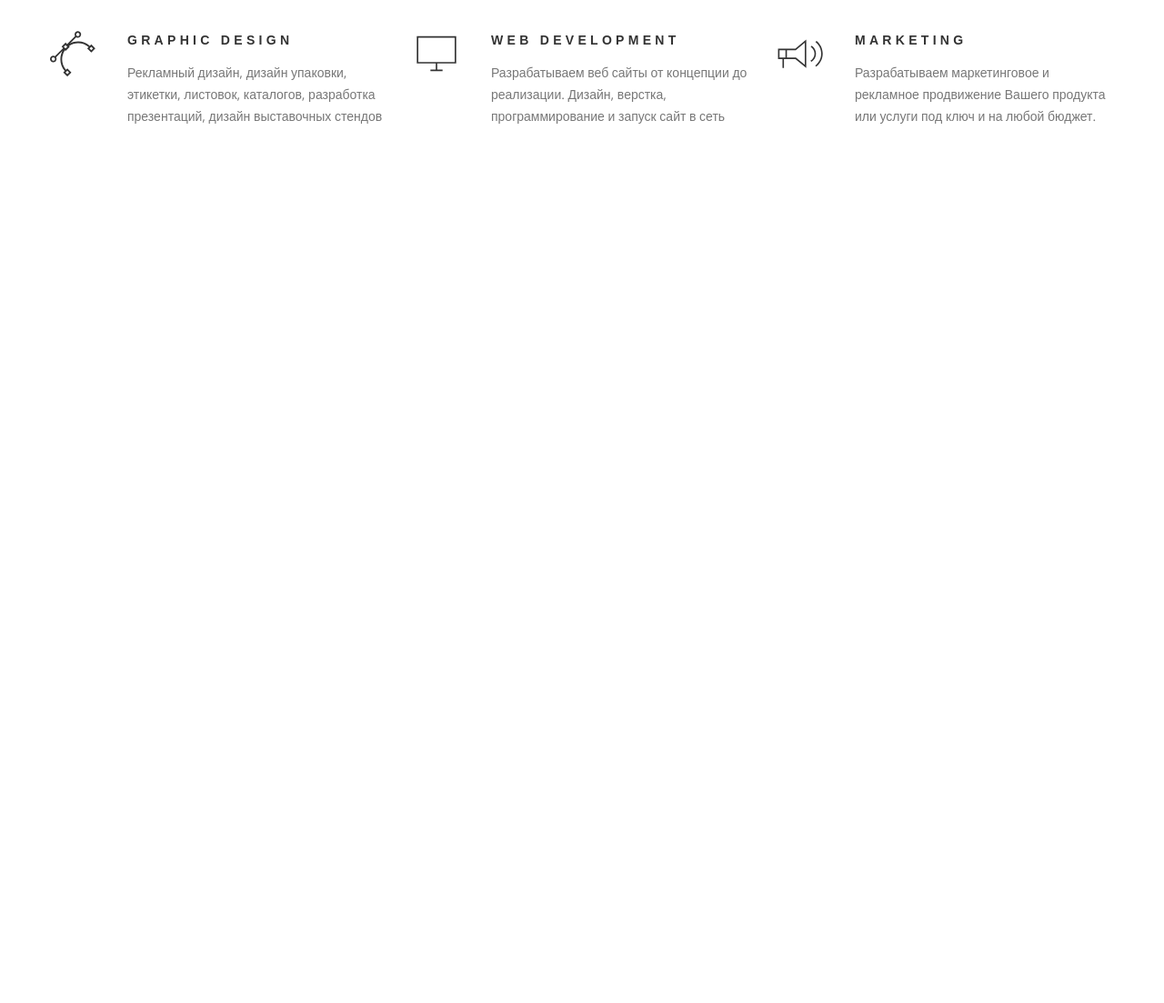
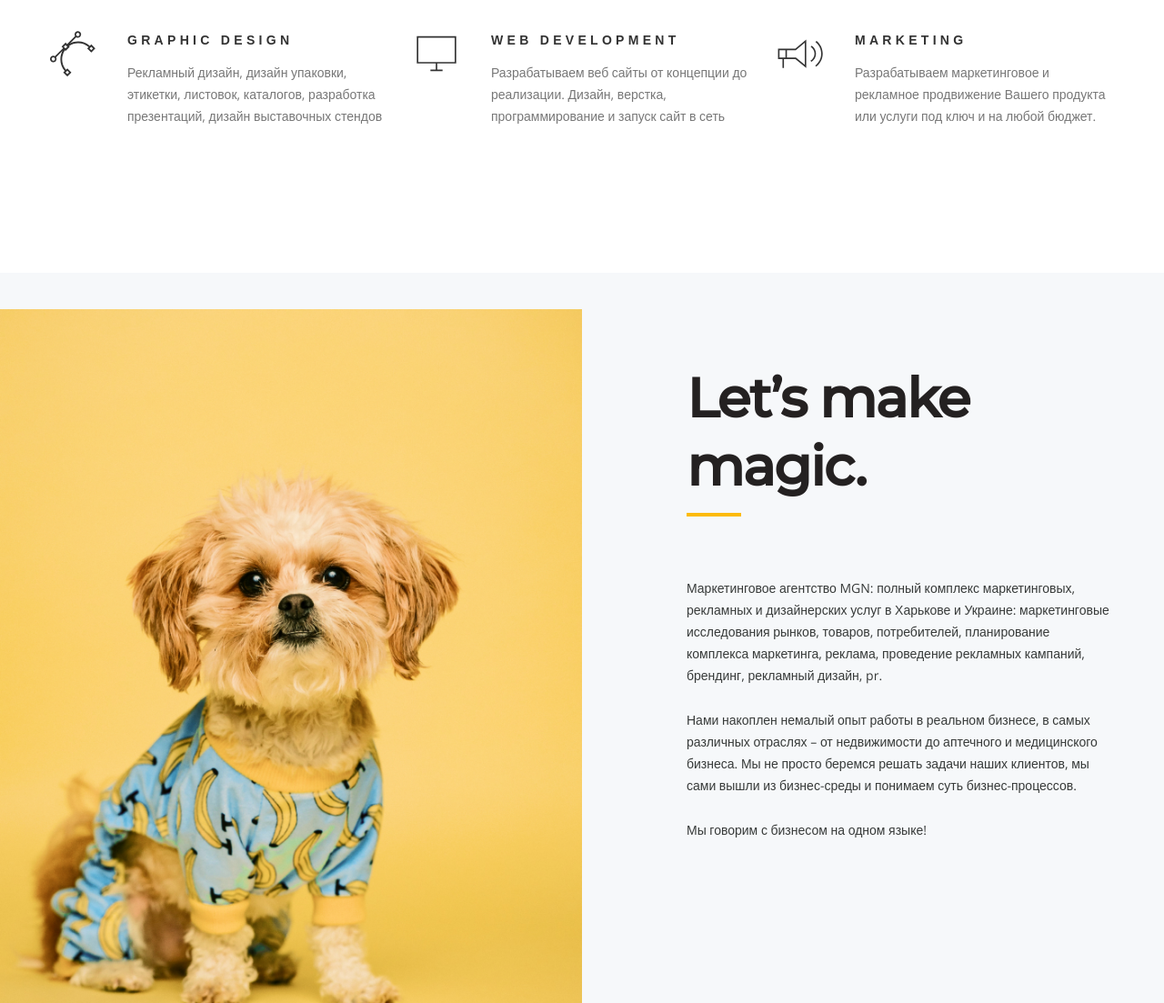
Before and after one commit to Vitek3573/OM, a plain HTML site: page app/index.html in a window 1280 px wide. Shown: the part 1859-2962 px from the top of the page at 91% size. Before the commit the page ends 2159 px from the top, so only its background shows below. Drawn offline with nearby package versions, Linux system fonts and the light colour scheme; files that its build step writes are made by us from their sources.

Commit message:
create magic

```diff
--- a/app/index.html
+++ b/app/index.html
@@ -158,6 +158,25 @@
         </div>
         </div>
     </section>
+    <section class="magic">
+        <div class="container">
+            <div class="magic__inner">
+                <h2 class="title magic__title">
+                    Let’s make magic.
+                </h2>
+                <div class="magic__text">
+                    <p>Маркетинговое агентство MGN: полный комплекс маркетинговых, рекламных и дизайнерских услуг в
+                        Харькове и Украине: маркетинговые исследования рынков, товаров, потребителей, планирование
+                        комплекса маркетинга, реклама, проведение рекламных кампаний, брендинг, рекламный дизайн, pr.
+                    </p>
+                    <p>Нами накоплен немалый опыт работы в реальном бизнесе, в самых различных отраслях – от
+                        недвижимости до аптечного и медицинского бизнеса. Мы не просто беремся решать задачи наших
+                        клиентов, мы сами вышли из бизнес-среды и понимаем суть бизнес-процессов.</p>
+                    <p>Мы говорим с бизнесом на одном языке!</p>
+                </div>
+            </div>
+        </div>
+    </section>
     <script src="js/main.min.js"></script>
 </body>
 
--- a/app/scss/style.scss
+++ b/app/scss/style.scss
@@ -159,3 +159,21 @@
 .expertise__item-text{
     color: #777777;
 }
+.magic{
+    background-color: #f6f8fa;
+    background-image: url('../images/magic__bg.jpg');
+    background-repeat: no-repeat;
+    background-size: 50%;
+    background-position: left 52%;
+}
+.magic__inner{
+    max-width: 470px;
+    margin-left: auto;
+    padding: 100px 0 190px;
+}
+.magic__title{
+    margin-bottom: 67px;
+}
+.magic__text p{
+    margin-bottom: 25px;
+}
```
Also changed, not shown: app/images/magic__bg.jpg (added).
